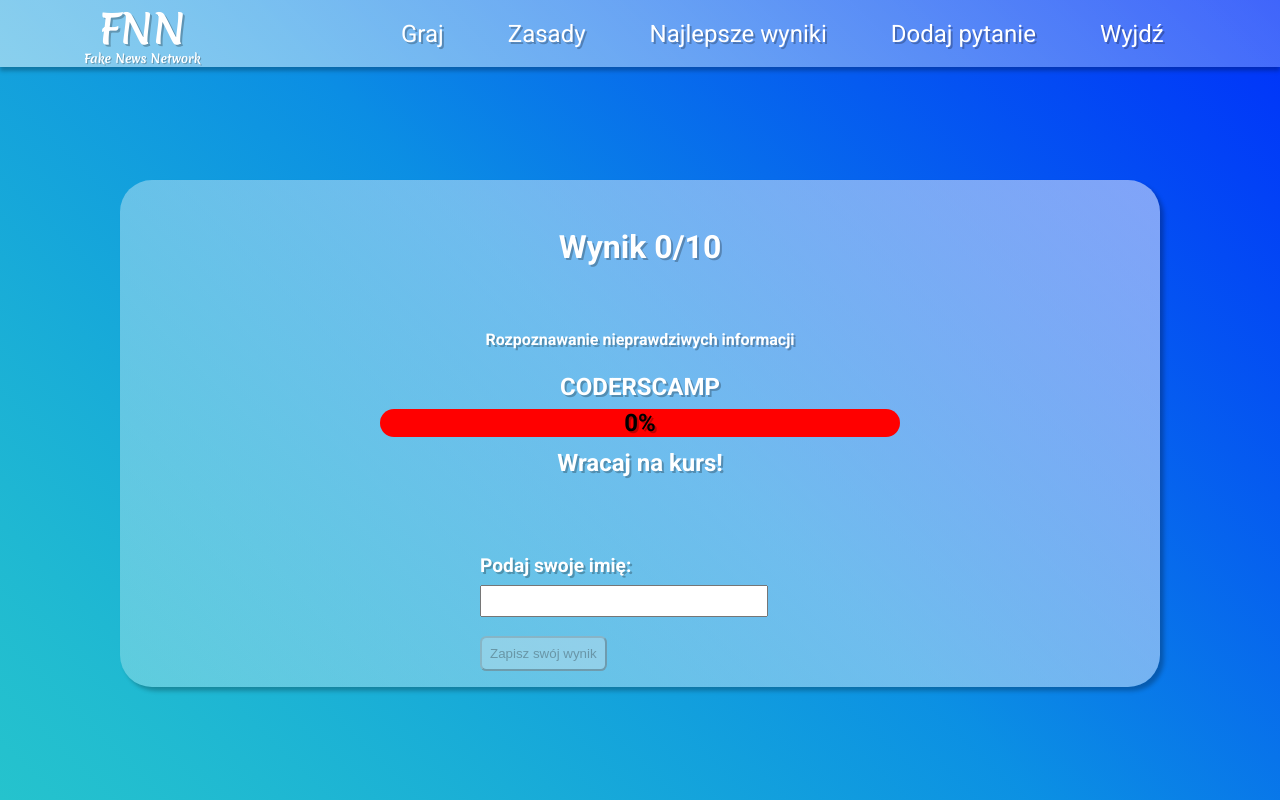
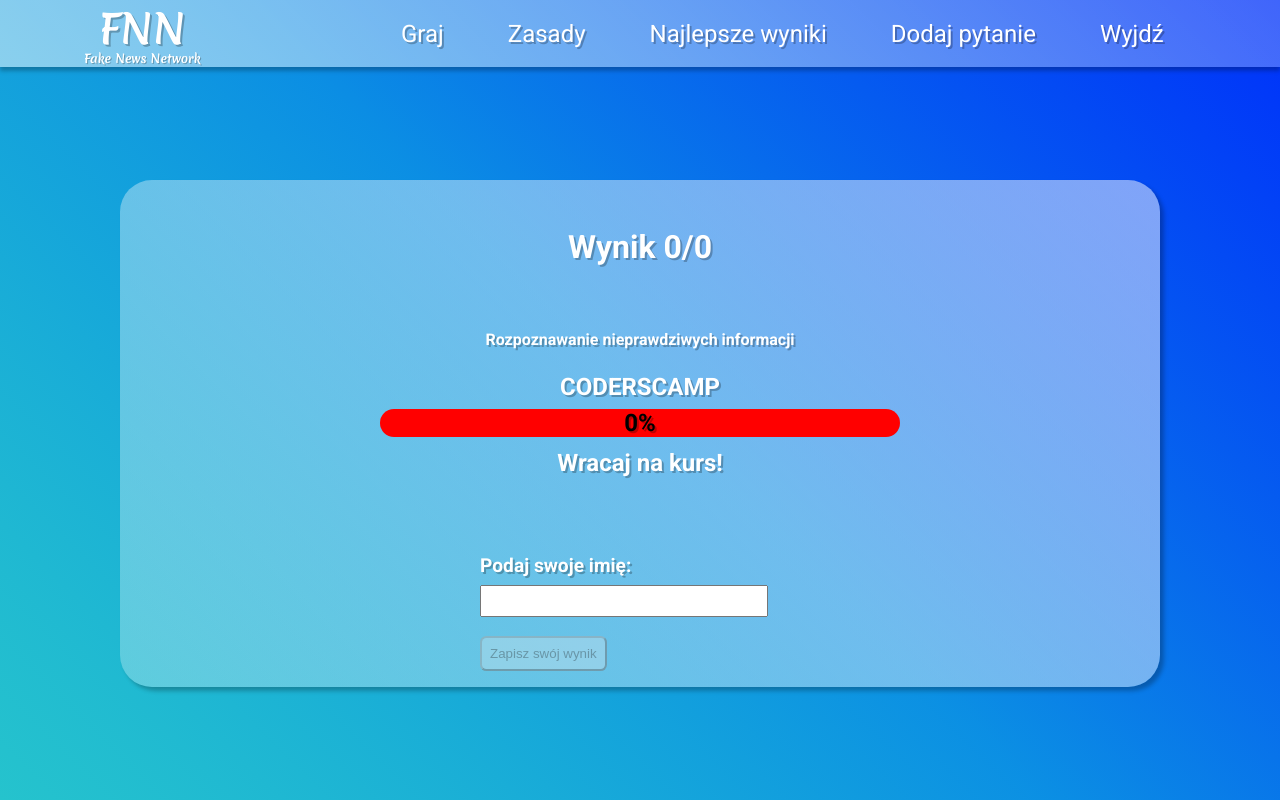
Before and after one commit to team-prstmw/hackaton-FE, a React (Create React App) app: page /score in a window 1280 px wide. Built offline with nearby package versions, Linux system fonts and the light colour scheme; no server answers.

Commit message:
change ulr backend and fix count task number

```diff
--- a/src/App.tsx
+++ b/src/App.tsx
@@ -17,6 +17,7 @@ const queryClient = new QueryClient();
 function App() {
   const [score, setScore] = useState<number>(0);
   const [questID, setQuestId] = useState<number>(0);
+  const [countTask, setCountTask] = useState<number>(0);
   const [ids, setIds] = useState<number>(0);
 
   return (
@@ -31,9 +32,9 @@ function App() {
             />
             <Route
               path="/quiz"
-              element={<GameView score={score} setScore={setScore} questID={questID} setQuestId={setQuestId} setIds={setIds}/>}
+              element={<GameView score={score} setScore={setScore} questID={questID} setQuestId={setQuestId} setIds={setIds} setCountTask={setCountTask}/>}
             />
-            <Route path="/score" element={<GameOver score={score} />} />
+            <Route path="/score" element={<GameOver score={score} countTask={countTask}/>} />
             <Route path="/top_scores" element={<TopScores />} />
             <Route path={NEW_QUESTION_PAGE} element={<NewQuestionPage />} />
             <Route path="/rules" element={<RulesPage />} />
--- a/src/pages/GameOver/GameOver.tsx
+++ b/src/pages/GameOver/GameOver.tsx
@@ -8,9 +8,10 @@ import { SkillBar } from "../../components/SkillBar/SkillBar";
 
 interface GameOverProps {
   score: number;
+  countTask: number;
 }
 
-function GameOver({ score }: GameOverProps) {
+function GameOver({ score, countTask }: GameOverProps) {
   const [name, setName] = useState<string>("");
   const [disabled, setDiseabled] = useState<boolean>(true);
 
@@ -39,7 +40,7 @@ function GameOver({ score }: GameOverProps) {
       <Navbar />
 
       <div className={styles.squereScore}>
-        <h3 className={styles.title}>Wynik {score}/10</h3>
+        <h3 className={styles.title}>Wynik {score}/{countTask}</h3>
         <p className={styles.link}>
           <a
             href="https://www.gov.pl/web/baza-wiedzy/rozpoznawanie-nieprawdziwych-informacji"
--- a/src/pages/GameView/GameView.tsx
+++ b/src/pages/GameView/GameView.tsx
@@ -11,6 +11,8 @@ interface GameViewProps{
   questID: number;
   setQuestId: Dispatch<SetStateAction<number>>
   setIds: Dispatch<SetStateAction<number>>
+  countTask: number;
+  setCountTask: Dispatch<SetStateAction<number>>
 }
 
 type questionProps = {
@@ -25,7 +27,7 @@ type questionProps = {
   _id: number;
 }
 
-function GameView({score, setScore, questID, setQuestId, setIds}: GameViewProps) {
+function GameView({score, setScore, questID, setQuestId, setIds, countTask, setCountTask}: GameViewProps) {
   const [questions, setQuestions] = useState<questionProps[]>([])
   const { data, isFetched } = useApiGet({ path: `questions` });
 
@@ -38,6 +40,23 @@ function GameView({score, setScore, questID, setQuestId, setIds}: GameViewProps)
   }, [isFetched]);
 
 
+
+
+
+
+
+  if(questions.length < 11){
+    setCountTask(questions.length)
+  } else {
+    setCountTask(10);
+  }
+
+
+
+
+
+
+
   const [answer, setAnswer] = useState<boolean | null>(null);
   const navigate = useNavigate();
 
@@ -46,7 +65,7 @@ function GameView({score, setScore, questID, setQuestId, setIds}: GameViewProps)
     if (answer === true) {
       setScore(score + 1);
     }
-    <GameOver score={score}/>
+    <GameOver score={score} countTask={countTask} />
     if (questID === questions.length - 1) {
       navigate("/score")
     }
@@ -58,7 +77,7 @@ function GameView({score, setScore, questID, setQuestId, setIds}: GameViewProps)
       setScore(score + 1);
     }
     if (questID === questions.length - 1) {
-      <GameOver score={score}/>
+      <GameOver score={score} countTask={countTask} />
       navigate("/score")
     }
   };
```
